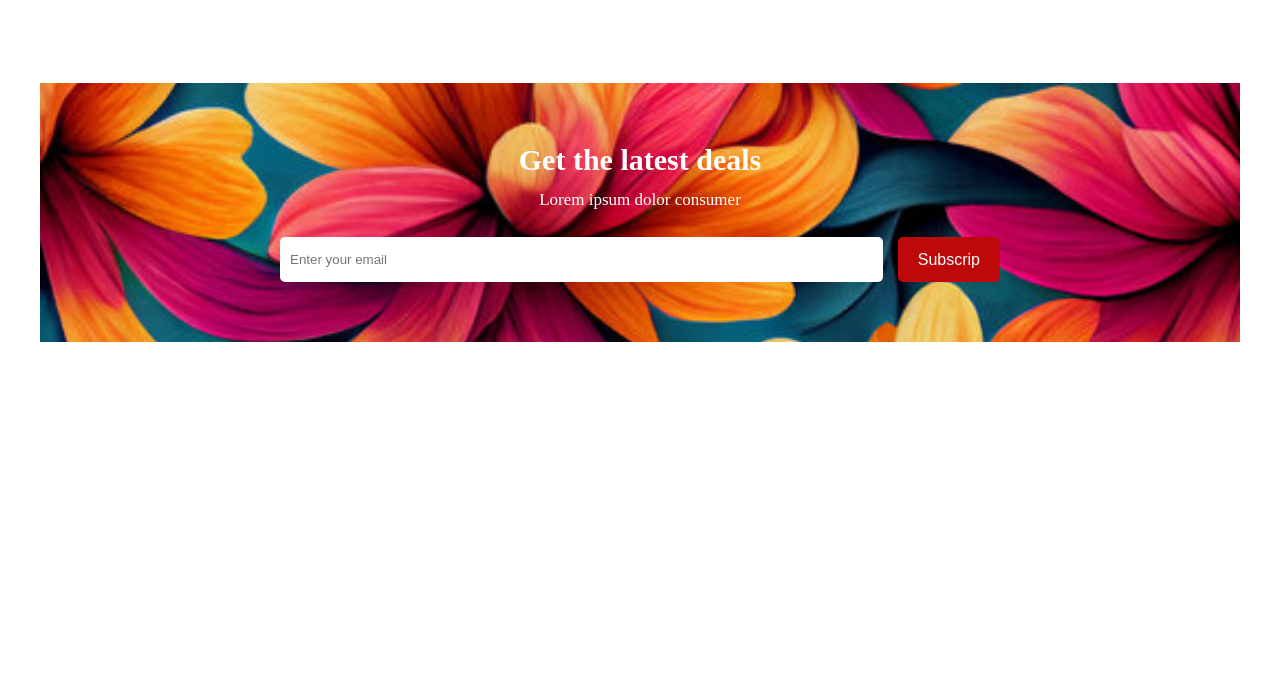
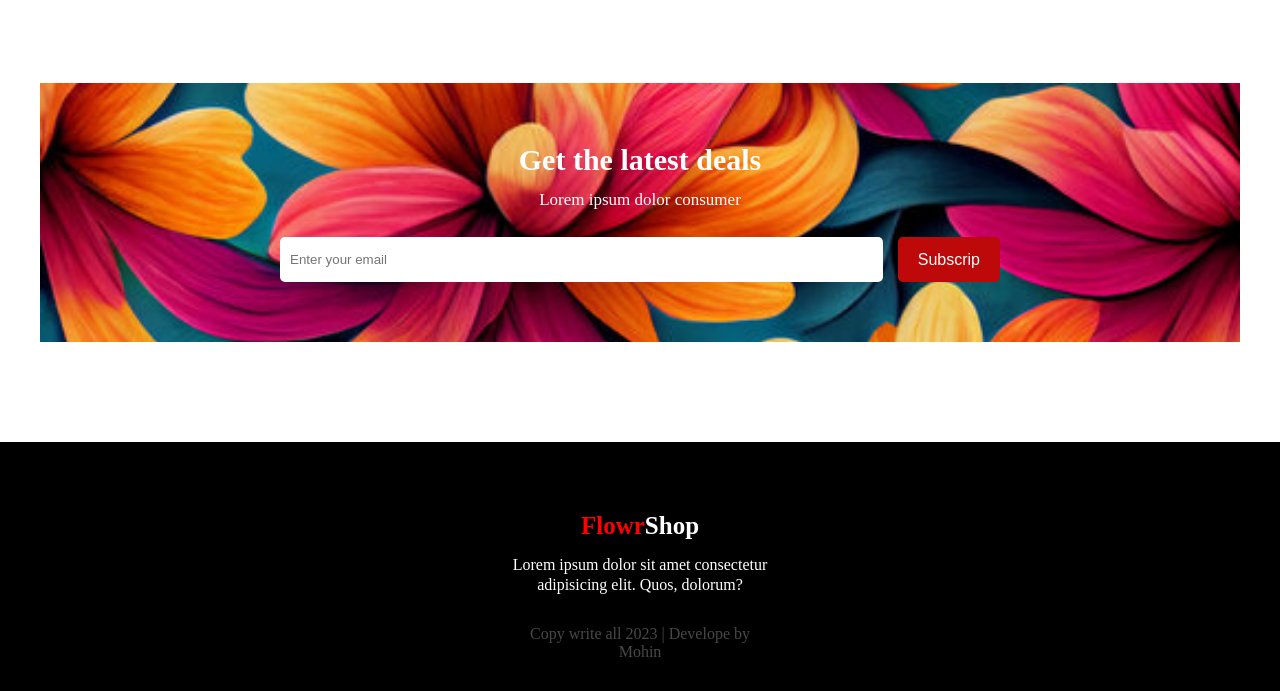
Before and after one commit to mohinranait/first-assignment-programming-hero, a plain HTML site: page index.html in a window 1280 px wide. Shown: the part 1267-1958 px from the top of the page. Before the commit the page ends 1709 px from the top, so only its background shows below. Drawn offline with Linux system fonts and the light colour scheme.

Commit message:
Footer section added

```diff
--- a/assets/css/style.css
+++ b/assets/css/style.css
@@ -130,3 +130,33 @@ button.subscrip{
     font-size: 16px;
     cursor: pointer;
 }
+
+
+footer{
+    background-color: black;
+    padding: 70px 0 30px 0;
+}
+.footer-content{
+    width: 20%;
+    margin: 0 auto;
+}
+.footer-text,.footer-title,.copyright-text{
+    text-align: center;
+}
+.footer-title{
+    font-size: 25px;
+    font-weight: 600;
+    margin-bottom: 15px;
+}
+
+.footer-content .flowr{
+    color: red;
+}
+.footer-text{
+    color: white;
+    line-height: 20px;
+}
+.copyright-text{
+    margin-top: 30px;
+    color: rgb(72, 72, 72);
+}
--- a/index.html
+++ b/index.html
@@ -87,5 +87,13 @@
         </section>
     </main>
 
+    <footer>
+        <div class="footer-content">
+            <p class="footer-title"> <span class="flowr">Flowr</span><span class="white-text">Shop</span> </p>
+            <p class="footer-text">Lorem ipsum dolor sit amet consectetur adipisicing elit. Quos, dolorum?</p>
+            <p class="copyright-text"> Copy write all 2023 | Develope by Mohin  </p>
+        </div>
+    </footer>
+
 </body>
 </html>
```
